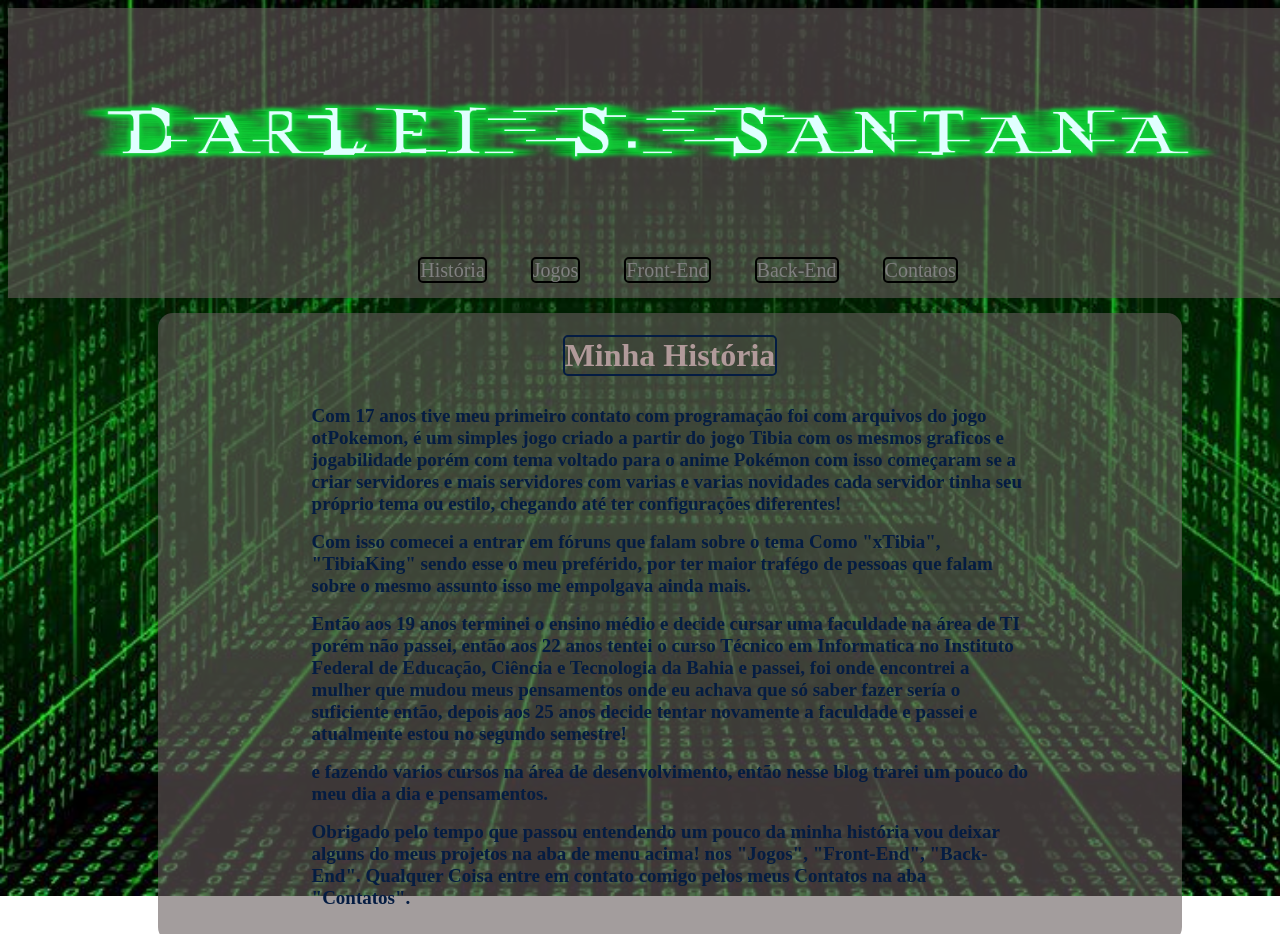
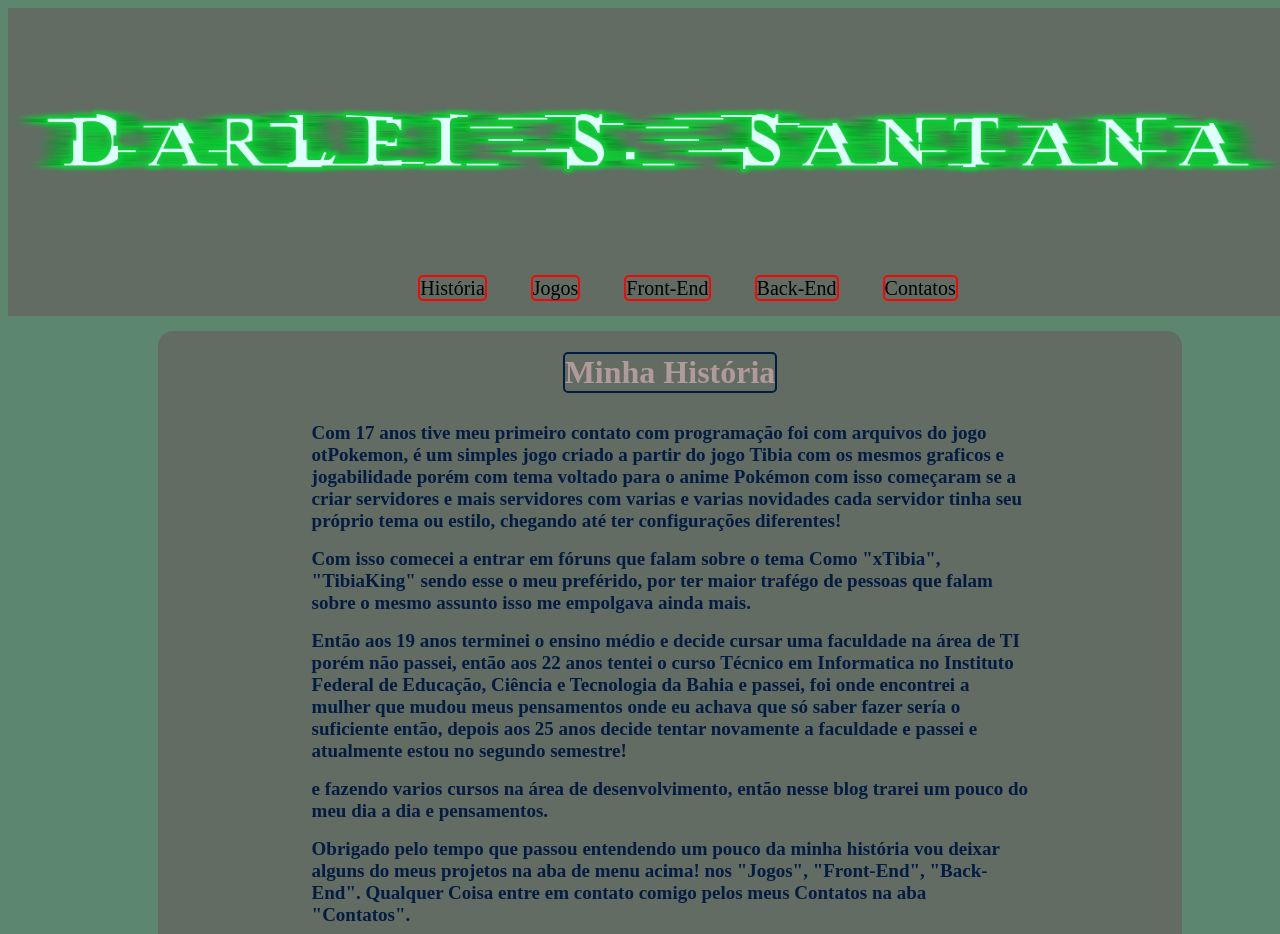
Before and after one commit to Darleysantana/mywebsite, a plain HTML site: page index.html in a window 1280 px wide. Shown: the top 934 px of the page. Drawn offline with Linux system fonts and the light colour scheme.

Commit message:
Changed Background

```diff
--- a/css/style.css
+++ b/css/style.css
@@ -1,12 +1,10 @@
 body{
    width: 100%;
-   height: auto;
-   background: url(../img/background-matrix.jpg) no-repeat;
+   height: 100%;
+   background-color: rgba(33, 91, 58, 0.733);
    background-size: 100%;
 }
-/*.container{
 
-}*/
 /*Centralização da logo*/
 .resume{
     display: flex;
@@ -16,10 +14,12 @@ body{
     background-color: rgba(102, 93, 93, 0.6);
     margin-bottom: 15px;
 }
+
 /*tamanho da logo*/
 .logo{
-    width: 90%;
+    width: 100%;
 }
+
 .menu ul li{
     padding: 0;
     margin: 0;
@@ -35,16 +35,14 @@ body{
     font-size: 20px;
     margin-left: 40px;
     text-decoration: none;
-    color: gray;
-    border: 2px solid black;
+    color: black;
+    border: 2px solid rgb(248, 5, 5);
     border-radius: 5px;
 }
 .link:hover{
-    margin: 0;
+
     font-size: 25px;
     transition: all ease-in-out .3s;
-    padding-top: 1.8px;
-    padding-left: 0px;
     border: 2px solid #fff;
 }
 .context{
```
